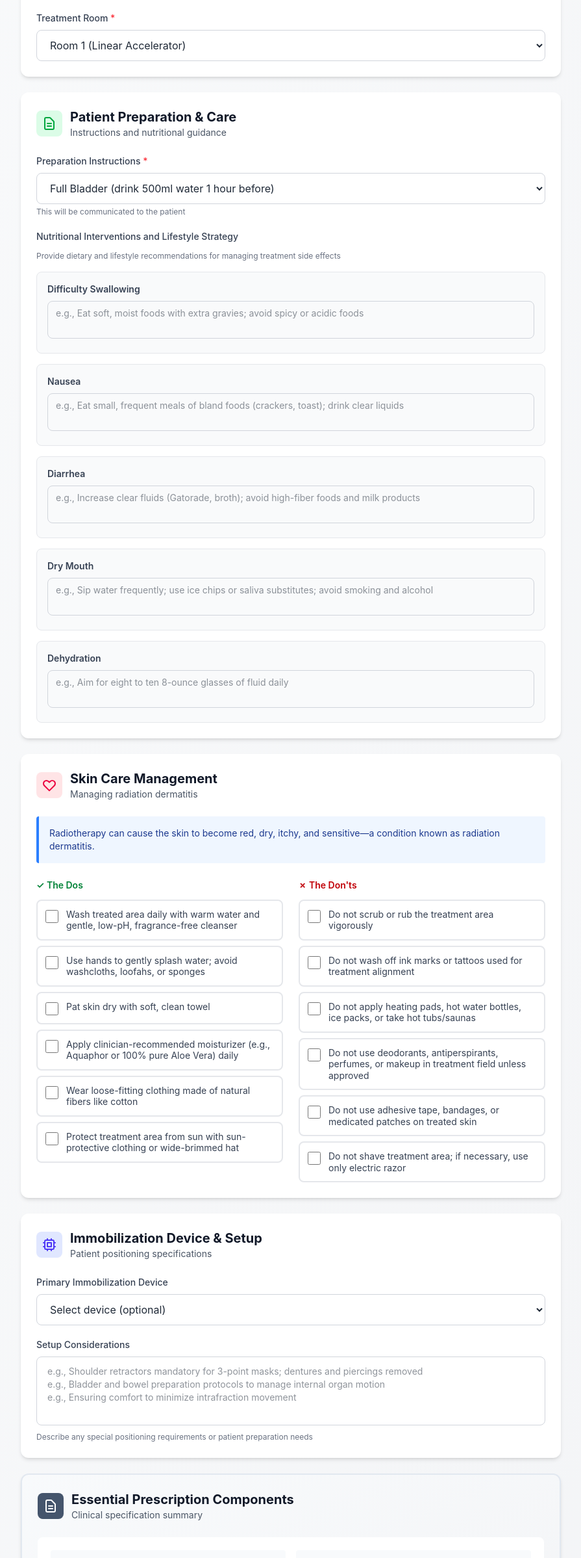
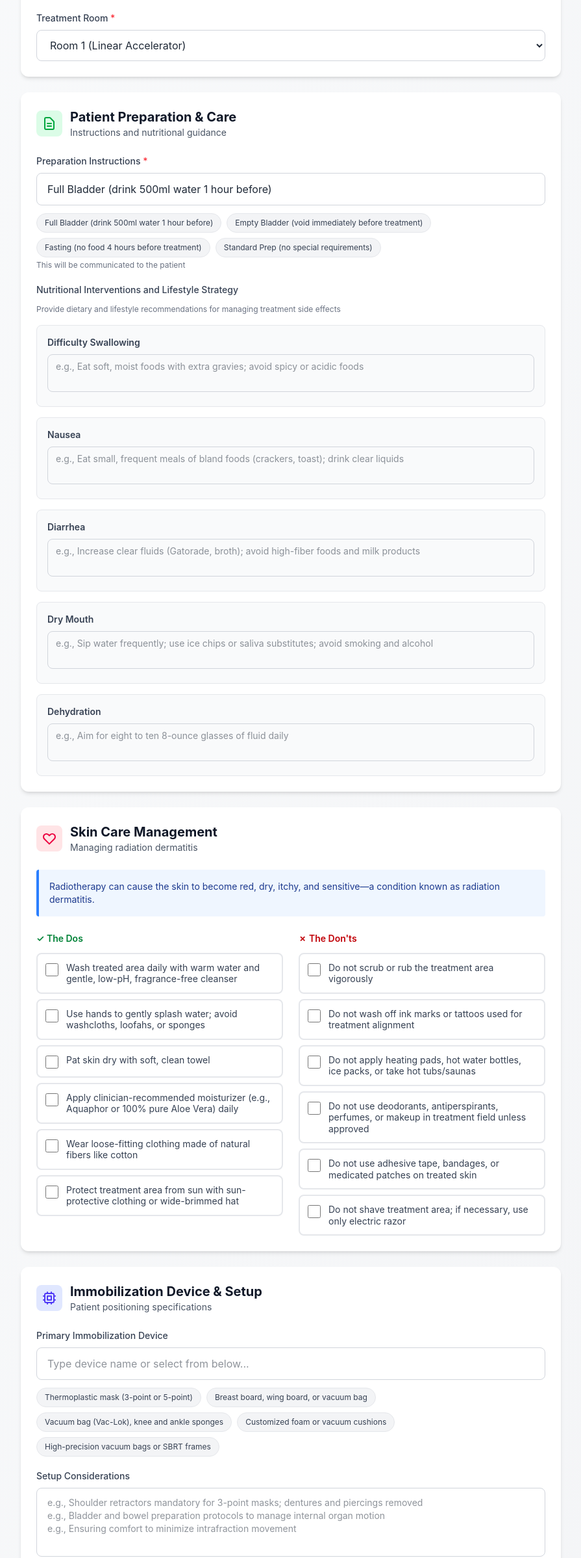
Before and after one commit to tinoe0404/pari-nav-system, a Next.js app: page /admin/patient/1/plan in a window 1280 px wide. Shown: the part 949-3346 px from the top of the page at 65% size, without its empty margins (192-1087 px from the left). Built offline with nearby package versions, Linux system fonts and the light colour scheme.

Commit message:
feat(admin): enhance patient dashboard visibility and plan flexibility

```diff
--- a/app/admin/patient/[id]/page.tsx
+++ b/app/admin/patient/[id]/page.tsx
@@ -342,6 +342,40 @@ export default async function AdminPatientDetailPage({ params, searchParams }: P
                     })}
                   </p>
                 </div>
+
+                {/* Extended Patient Details from Intake */}
+                {medicalHistory && (
+                  <>
+                    <div className="pt-3 border-t border-gray-100"></div>
+                    <div className="grid grid-cols-2 gap-3">
+                      <div>
+                        <p className="text-xs text-gray-600 font-medium">National ID</p>
+                        <p className="text-sm font-medium text-gray-900">{medicalHistory.nationalId || '-'}</p>
+                      </div>
+                      <div>
+                        <p className="text-xs text-gray-600 font-medium">Marital Status</p>
+                        <p className="text-sm font-medium text-gray-900 capitalize">{medicalHistory.maritalStatus || '-'}</p>
+                      </div>
+                    </div>
+                    <div>
+                      <p className="text-xs text-gray-600 font-medium">Residential Address</p>
+                      <p className="text-sm font-medium text-gray-900">{medicalHistory.residentialAddress || '-'}</p>
+                    </div>
+
+                    <div className="pt-3 border-t border-gray-100"></div>
+                    <div>
+                      <p className="text-xs text-gray-600 font-medium">Occupation</p>
+                      <p className="text-sm font-medium text-gray-900">{medicalHistory.occupation || '-'}</p>
+                    </div>
+                    <div>
+                      <p className="text-xs text-gray-600 font-medium">Employer</p>
+                      <p className="text-sm font-medium text-gray-900">{medicalHistory.employer?.name || '-'}</p>
+                      {medicalHistory.employer?.address && (
+                        <p className="text-xs text-gray-500">{medicalHistory.employer.address}</p>
+                      )}
+                    </div>
+                  </>
+                )}
               </div>
             </div>
 
@@ -355,7 +389,23 @@ export default async function AdminPatientDetailPage({ params, searchParams }: P
                   Medical History
                 </h2>
 
-
+                {/* NEW: Prominent Diagnosis Section */}
+                <div className="mb-6 bg-rose-50 border-l-4 border-rose-500 p-4 rounded-r-lg shadow-sm">
+                  <div className="flex justify-between items-start">
+                    <div>
+                      <p className="text-xs font-bold text-rose-600 uppercase tracking-wider mb-1">Primary Diagnosis</p>
+                      <p className="text-lg font-bold text-gray-900 leading-snug">
+                        {medicalHistory.diagnosis}
+                      </p>
+                    </div>
+                  </div>
+                  <div className="mt-3 pt-3 border-t border-rose-100 flex gap-6">
+                    <div>
+                      <p className="text-xs text-rose-700 font-medium">Referring Physician</p>
+                      <p className="text-sm font-semibold text-gray-900">{medicalHistory.referringPhysician || '-'}</p>
+                    </div>
+                  </div>
+                </div>
 
                 {/* Allergy Details */}
                 {medicalHistory.allergyDetails && (
@@ -391,6 +441,7 @@ export default async function AdminPatientDetailPage({ params, searchParams }: P
                     <p><span className="font-medium">Name:</span> {medicalHistory.nextOfKin.name}</p>
                     <p><span className="font-medium">Relationship:</span> {medicalHistory.nextOfKin.relationship}</p>
                     <p><span className="font-medium">Phone:</span> {medicalHistory.nextOfKin.phone}</p>
+                    <p><span className="font-medium">Address:</span> {medicalHistory.nextOfKin.address}</p>
                   </div>
                 </div>
 
--- a/app/admin/patient/[id]/plan/page.tsx
+++ b/app/admin/patient/[id]/plan/page.tsx
@@ -26,7 +26,7 @@ export default function TreatmentPlanningPage({ params }: PageProps) {
   const [startDate, setStartDate] = useState<string>('')
   const [startTime, setStartTime] = useState<string>('09:00')
   const [treatmentRoom, setTreatmentRoom] = useState<string>('Room 1 (Linear Accelerator)')
-  const [prepInstructions, setPrepInstructions] = useState<string>('Full Bladder')
+  const [prepInstructions, setPrepInstructions] = useState<string>('Full Bladder (drink 500ml water 1 hour before)')
 
   // Nutritional Interventions state
   const [nutritionalInterventions, setNutritionalInterventions] = useState<{
@@ -518,18 +518,35 @@ export default function TreatmentPlanningPage({ params }: PageProps) {
                 <label className="block text-sm font-medium text-gray-700 mb-2">
                   Preparation Instructions <span className="text-red-500">*</span>
                 </label>
-                <select
+                <div className="space-y-3">
+                  <input
+                    type="text"
                     value={prepInstructions}
                     onChange={(e) => setPrepInstructions(e.target.value)}
                     disabled={isSubmitting}
                     required
+                    placeholder="Type instructions or select from below..."
                     className="w-full px-4 py-3 border border-gray-300 rounded-lg focus:ring-2 focus:ring-purple-500 focus:border-transparent transition-all outline-none disabled:bg-gray-100"
+                  />
+                  <div className="flex flex-wrap gap-2">
+                    {[
+                      "Full Bladder (drink 500ml water 1 hour before)",
+                      "Empty Bladder (void immediately before treatment)",
+                      "Fasting (no food 4 hours before treatment)",
+                      "Standard Prep (no special requirements)"
+                    ].map((option) => (
+                      <button
+                        key={option}
+                        type="button"
+                        onClick={() => setPrepInstructions(option)}
+                        disabled={isSubmitting}
+                        className="text-xs px-3 py-1.5 bg-gray-100 hover:bg-gray-200 text-gray-700 rounded-full transition-colors border border-gray-200"
                       >
-                  <option value="Full Bladder">Full Bladder (drink 500ml water 1 hour before)</option>
-                  <option value="Empty Bladder">Empty Bladder (void immediately before treatment)</option>
-                  <option value="Fasting">Fasting (no food 4 hours before treatment)</option>
-                  <option value="Standard Prep">Standard Prep (no special requirements)</option>
-                </select>
+                        {option}
+                      </button>
+                    ))}
+                  </div>
+                </div>
                 <p className="text-xs text-gray-500 mt-1">This will be communicated to the patient</p>
               </div>
 
@@ -679,19 +696,35 @@ export default function TreatmentPlanningPage({ params }: PageProps) {
                 <label className="block text-sm font-medium text-gray-700 mb-2">
                   Primary Immobilization Device
                 </label>
-                <select
+                <div className="space-y-3">
+                  <input
+                    type="text"
                     value={immobilizationDevice}
                     onChange={(e) => setImmobilizationDevice(e.target.value)}
                     disabled={isSubmitting}
+                    placeholder="Type device name or select from below..."
                     className="w-full px-4 py-3 border border-gray-300 rounded-lg focus:ring-2 focus:ring-purple-500 focus:border-transparent transition-all outline-none disabled:bg-gray-100"
+                  />
+                  <div className="flex flex-wrap gap-2">
+                    {[
+                      "Thermoplastic mask (3-point or 5-point)",
+                      "Breast board, wing board, or vacuum bag",
+                      "Vacuum bag (Vac-Lok), knee and ankle sponges",
+                      "Customized foam or vacuum cushions",
+                      "High-precision vacuum bags or SBRT frames"
+                    ].map((option) => (
+                      <button
+                        key={option}
+                        type="button"
+                        onClick={() => setImmobilizationDevice(option)}
+                        disabled={isSubmitting}
+                        className="text-xs px-3 py-1.5 bg-gray-100 hover:bg-gray-200 text-gray-700 rounded-full transition-colors border border-gray-200"
                       >
-                  <option value="">Select device (optional)</option>
-                  <option value="Thermoplastic mask (3-point or 5-point)">Thermoplastic mask (3-point or 5-point)</option>
-                  <option value="Breast board, wing board, or vacuum bag">Breast board, wing board, or vacuum bag</option>
-                  <option value="Vacuum bag (Vac-Lok), knee and ankle sponges">Vacuum bag (Vac-Lok), knee and ankle sponges</option>
-                  <option value="Customized foam or vacuum cushions">Customized foam or vacuum cushions</option>
-                  <option value="High-precision vacuum bags or SBRT frames">High-precision vacuum bags or SBRT frames</option>
-                </select>
+                        {option}
+                      </button>
+                    ))}
+                  </div>
+                </div>
               </div>
 
               {/* Setup Considerations */}
```
Lines whose indentation alone changed are shown as unchanged.
